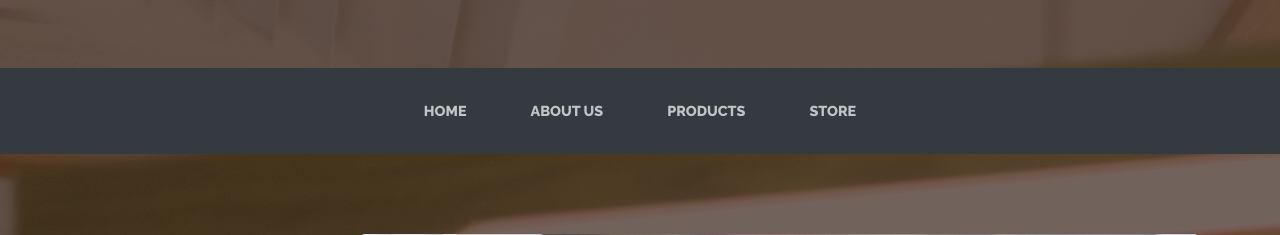
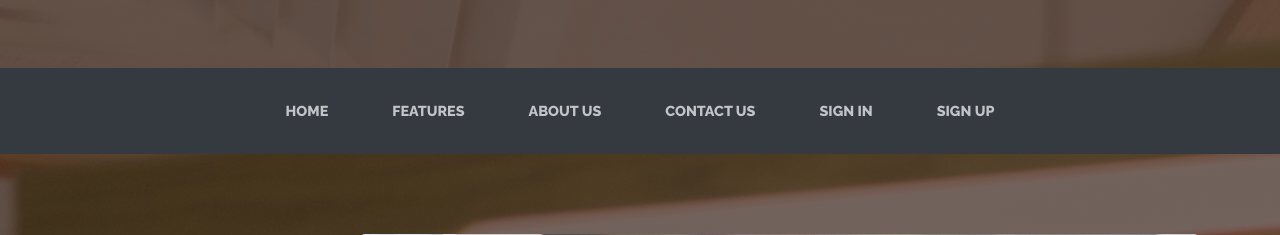
Before and after one commit to DaijobuDes/ligmacy-pharma, a Django app: page /ligmacyweb in a window 1280 px wide. Shown: the part 206-441 px from the top of the page. Run offline with Django 3.2, Linux system fonts and the light colour scheme; some libraries are stand-ins or nearby versions.

Commit message:
Update index.html

```diff
--- a/ligmacypharma/ligmacyweb/templates/index.html
+++ b/ligmacypharma/ligmacyweb/templates/index.html
@@ -17,9 +17,11 @@
             <div class="collapse navbar-collapse" id="navbarResponsive">
                 <ul class="navbar-nav mx-auto">
                     <li class="nav-item"><a class="nav-link" href="ligmacyweb">Home</a></li>
-                    <li class="nav-item"><a class="nav-link" href="#">About us</a></li>
-                    <li class="nav-item"><a class="nav-link" href="#">Products</a></li>
-                    <li class="nav-item"><a class="nav-link" href="#">Store</a></li>
+                    <li class="nav-item"><a class="nav-link" href="#">Features</a></li>
+                    <li class="nav-item"><a class="nav-link" href="#">ABOUT US</a></li>
+                    <li class="nav-item"><a class="nav-link" href="#">CONTACT US</a></li>
+                    <li class="nav-item"><a class="nav-link" href="#">SIGN IN</a></li>
+                    <li class="nav-item"><a class="nav-link" href="#">Sign up</a></li>
                 </ul>
             </div>
         </div>
```
